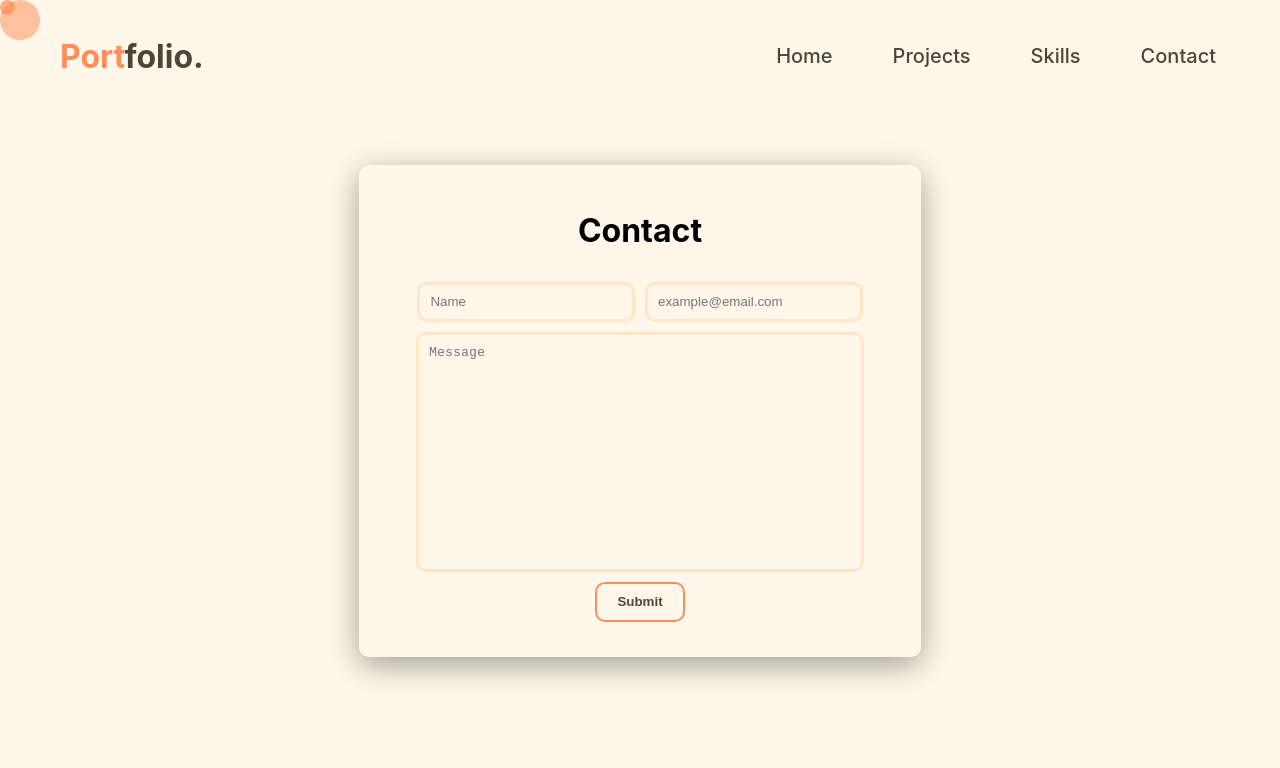
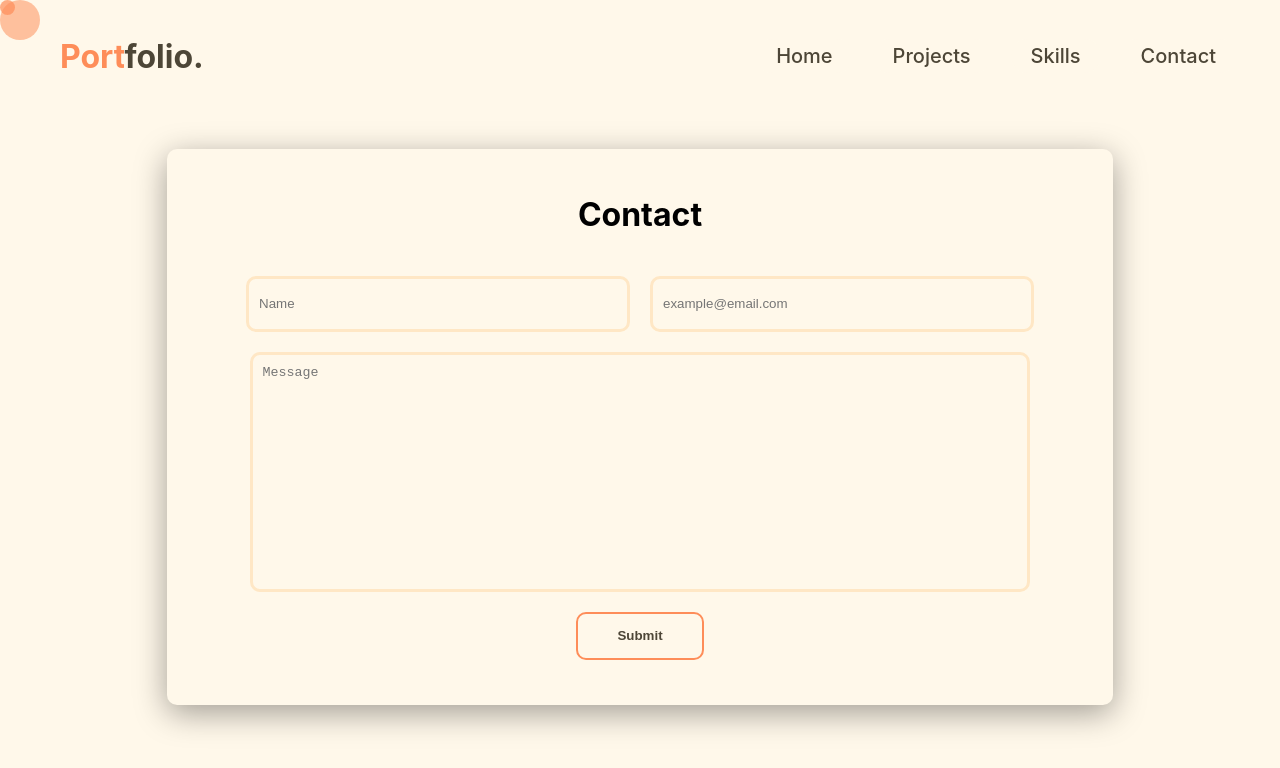
Before and after one commit to Tejas-Dalvi-99/portfolio, a React (Create React App) app: page /contact in a window 1280 px wide. Shown: the top 768 px of the page. Built offline with nearby package versions, Linux system fonts and the light colour scheme.

Commit message:
increase size of contact form

```diff
--- a/src/components/Contact.css
+++ b/src/components/Contact.css
@@ -1,6 +1,6 @@
 .contact{
-    margin-top: 6vh;
-    width: 40vw;
+    margin-top: 4vh;
+    width: 70vw;
     display: flex;
     align-items: center;
     justify-content: center;
@@ -13,20 +13,20 @@
 
 .form{
     box-sizing: border-box;
-    padding: 10px;
+    padding: 20px 10px;
     /* border: 1px solid red; */
     display: flex;
     flex-wrap: wrap;
     align-items: center;
     justify-content: center;
-    gap: 10px;
+    gap: 20px;
 }
 
 input{
     box-sizing: border-box;
     padding-left: 10px;
-    height: 5vh;
-    width: 17vw;
+    height: 7vh;
+    width: 30vw;
     border-radius: 10px;
     outline: none;
     border: 3px solid #FFE7C5;
@@ -42,7 +42,7 @@ input:focus{
     padding-top: 10px;
     padding-left: 10px;
     height: 30vh;
-    width: 35vw;
+    width: 61vw;
     resize: none;
     border-radius: 10px;
     border: 3px solid #FFE7C5;
@@ -55,8 +55,8 @@ input:focus{
 }
 
 .btn{
-    height: 5vh;
-    width: 7vw;
+    height: 6vh;
+    width: 10vw;
     border-radius: 10px;
     outline: none;
     background-color: transparent;
```
